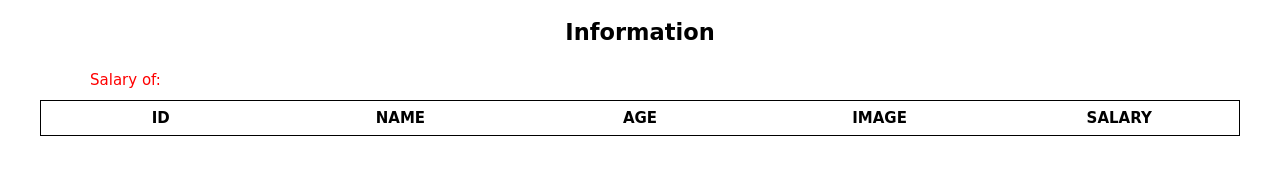
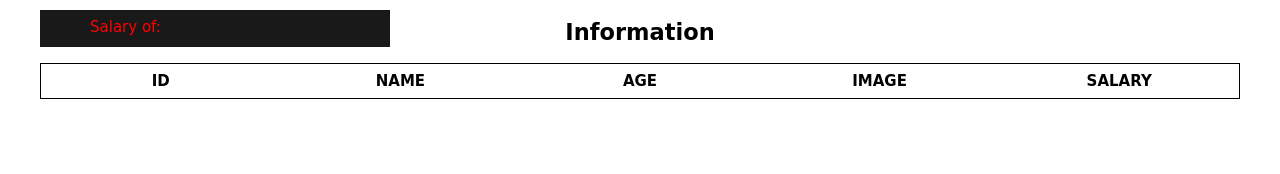
Before and after one commit to DuyBach-DuyBug/MindX, a plain HTML site: page sesstion 7/index.html in a window 1280 px wide. Drawn offline with Linux system fonts and the light colour scheme; no server answers.

Commit message:
new style

```diff
--- a/sesstion 7/style.css
+++ b/sesstion 7/style.css
@@ -40,9 +40,13 @@ h2{
     width: 20%;
 }
 .data{
+    position: fixed;
+    background: rgba(0, 0, 0, 0.9);
+    min-width: 300px;
+    top: 10px;
     color: red;
     display: flex;
-    text-align: left;
+    text-align: center;
     padding: 8px 0 8px 50px;
     min-height: 20.8px;
 }
```
